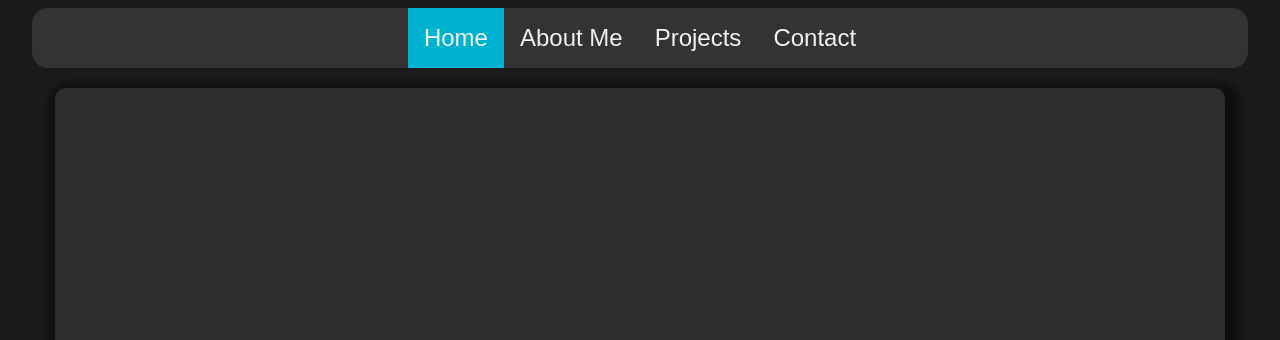
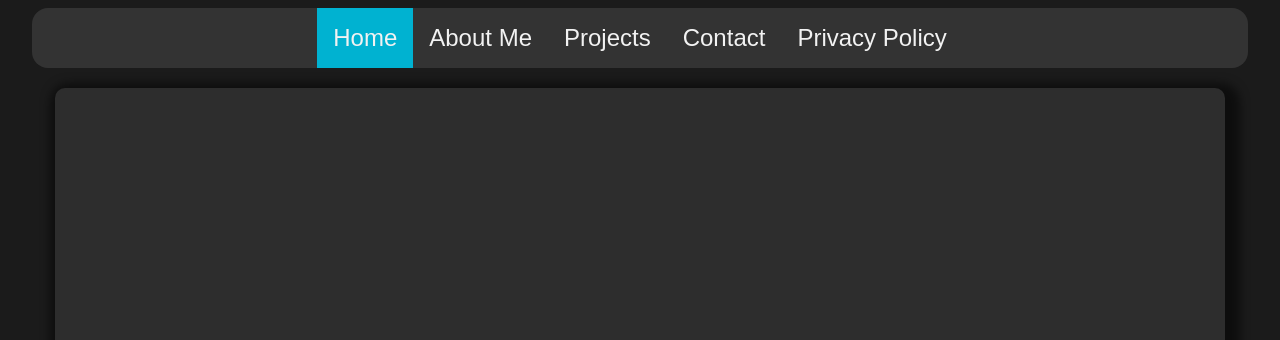
Before and after one commit to edgarbarney/edgarbarney.github.io, a plain HTML site: page index.html in a window 1280 px wide. Shown: the top 340 px of the page. Drawn offline with nearby package versions, Linux system fonts and the light colour scheme.

Commit message:
Add Privacy Policy to the Header Menu

```diff
--- a/index.html
+++ b/index.html
@@ -24,6 +24,7 @@
                 <a class="topnav-a-deactive" href="#AboutMe">About Me</a>
                 <a class="topnav-a-deactive" href="#Projects">Projects</a>
                 <a class="topnav-a-deactive" href="#Contact">Contact</a>
+                <a class="topnav-a-deactive" href="privacy_policy.html">Privacy Policy</a>
             </div>
         </div>
 
```
